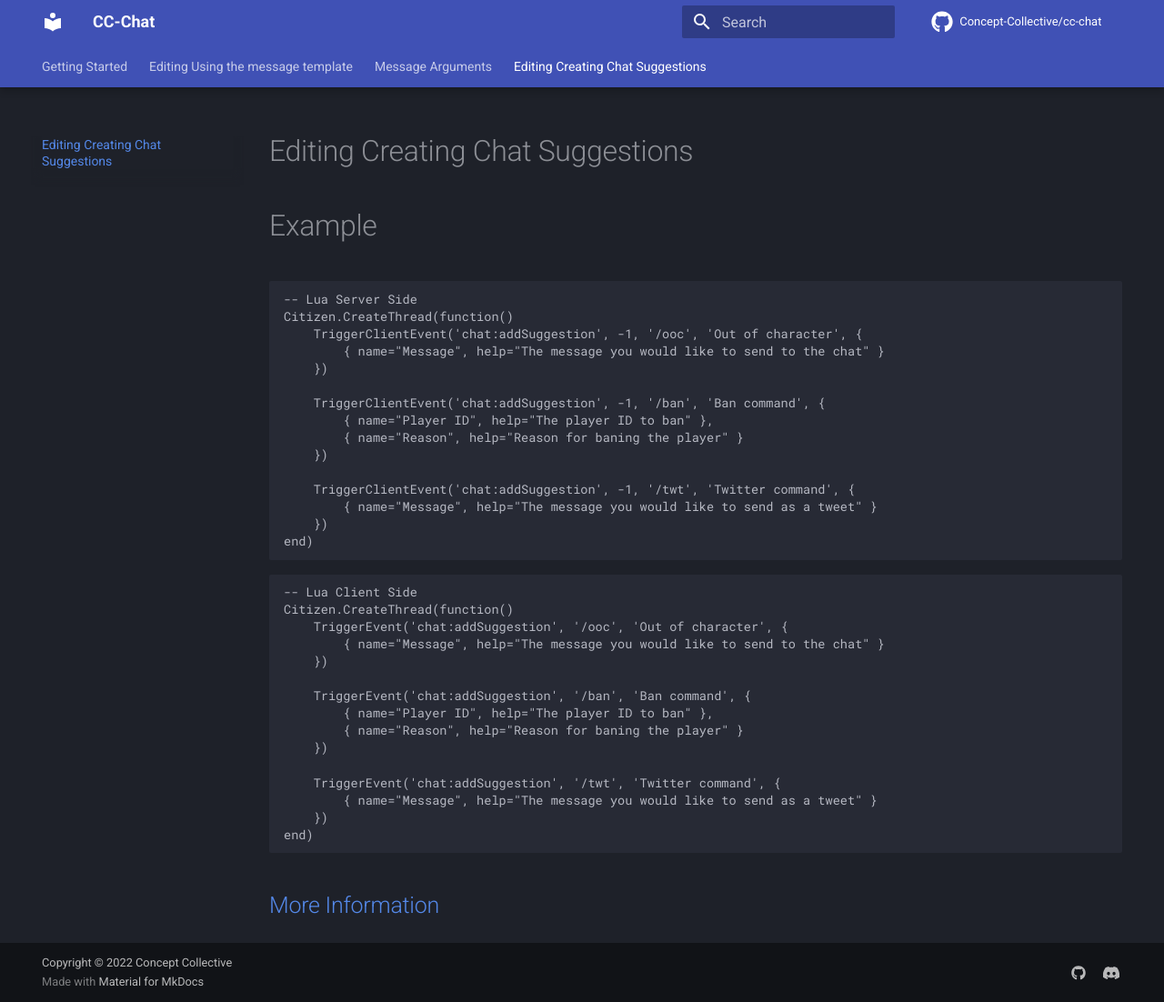
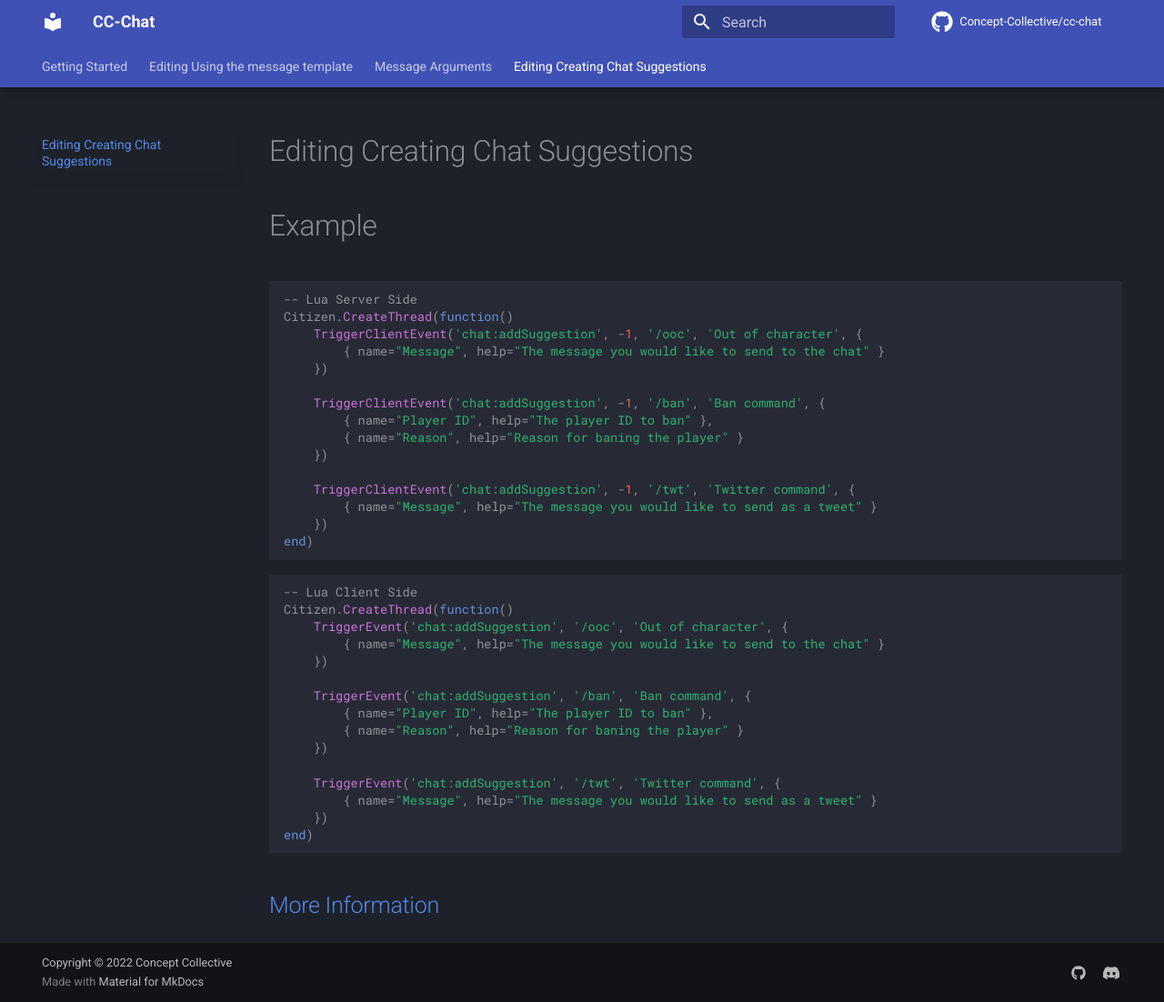
Before and after one commit to Concept-Collective/cc-chat, an MkDocs documentation site: the page built from docs/create-suggestion.md, in a window 1280 px wide and 1102 px high. Shown: the whole window at 91% size. Built offline with MkDocs 1.6.1 and Material for MkDocs 9.7.7, drawn with Linux system fonts in a browser that asks for light colours; comment, search, counter and statistics services are not loaded.

Commit message:
Update mkdocs.yml

```diff
--- a/mkdocs.yml
+++ b/mkdocs.yml
@@ -45,3 +45,10 @@
       link: https://github.com/Concept-Collective
     - icon: fontawesome/brands/discord
       link: https://discord.conceptcollective.net
+
+
+# Extensions
+markdown_extensions:
+  - pymdownx.superfences
+  - pymdownx.tabbed:
+      alternate_style: true
```
